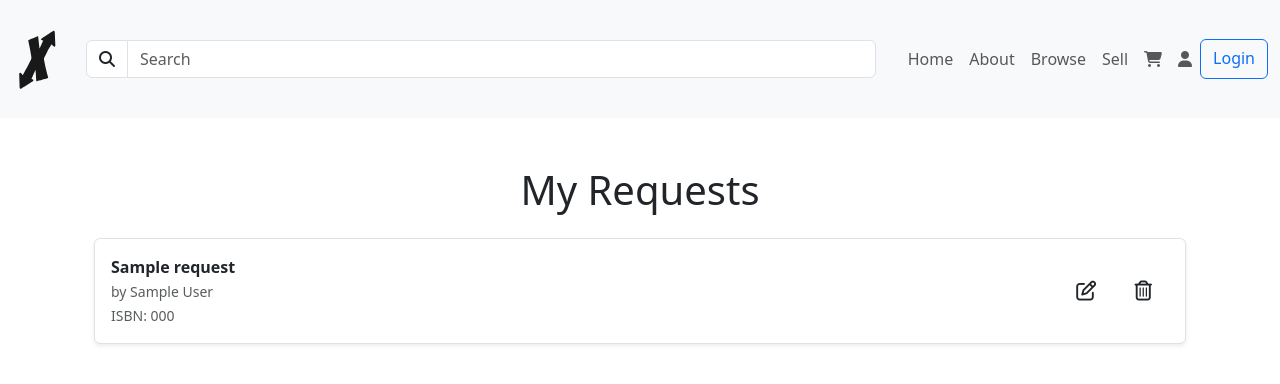
After one commit to Navnedia/Textbook-X-Change, a Django app: template wishlist/templates/wishlist/myrequests.html in a window 1280 px wide. The commit adds this page. Shown: the top 384 px of the page. Run offline with Django 5.2, Linux system fonts and the light colour scheme; the template is opened without the code that fills it: most values are stand-ins (such as "Sample title", 1, 10 or a date in 2020).

Commit message:
Requests Page Edits
Created "My Listings", beginning "edit_request" and delete function. Added button to request submission. Message now only appears after submission is complete.

```diff
--- /dev/null
+++ b/wishlist/templates/wishlist/myrequests.html
@@ -0,0 +1,37 @@
+{% extends "core/base.html" %}
+
+{% block title %}My Requests{% endblock %}
+
+{% block content %}
+<div class="container mt-5">
+    <h1 class="text-center mb-4">My Requests</h1>
+
+    {% if user_requests %}
+    <div class="list-group">
+        {% for request in user_requests %}
+        <div class="list-group-item d-flex align-items-center justify-content-between p-3 border rounded shadow-sm mb-3">
+
+            <!-- Left: Book Details (Title, Author, and ISBN) -->
+            <div class="flex-grow-1">
+                <strong>{{ request.title }}</strong><br> <!-- Book Title in Bold -->
+                <small class="text-muted">by {{ request.author }}</small><br>  <!-- Author in Smaller Font -->
+                <small class="text-muted">ISBN: {{ request.isbn }}</small>  <!-- ISBN -->
+            </div>
+
+            <!-- Right: Actions (Button or any other links you want to add) -->
+            <div class="text-end">
+                <a href="{% url 'wishlist:edit_request' request.id %}" class="btn btn-lg ">
+                    <i class="far fa-pen-to-square"></i>  <!-- Edit Icon -->
+                </a>
+                <a href="{% url 'wishlist:delete_request' request.id %}" class="btn btn-lg ">
+                    <i class="far fa-trash-alt"></i>  <!-- Delete Icon -->
+                </a>
+            </div>
+        </div>
+        {% endfor %}
+    </div>
+    {% else %}
+    <p class="text-center">You haven't made any requests yet.</p>
+    {% endif %}
+</div>
+{% endblock %}
--- a/wishlist/urls.py
+++ b/wishlist/urls.py
@@ -6,4 +6,7 @@ app_name = 'wishlist'
 urlpatterns = [
     path("createwish", views.create_wish, name="request"),
     path("requestbook", views.request_book, name="requestBook"),
+    path("myrequests", views.my_requests, name="myrequests"),
+    path("edit_request/<int:request_id>", views.edit_request, name="edit_request"),  # Edit request URL
+    path("delete_request/<int:request_id>", views.delete_request, name="delete_request"),  # Delete request URL
 ]
```
Also changed, not shown: wishlist/templates/wishlist/edit_request.html (added, +25 -0 lines), wishlist/templates/wishlist/requestbook.html (+8 -0 lines), wishlist/views.py (+46 -2 lines).
